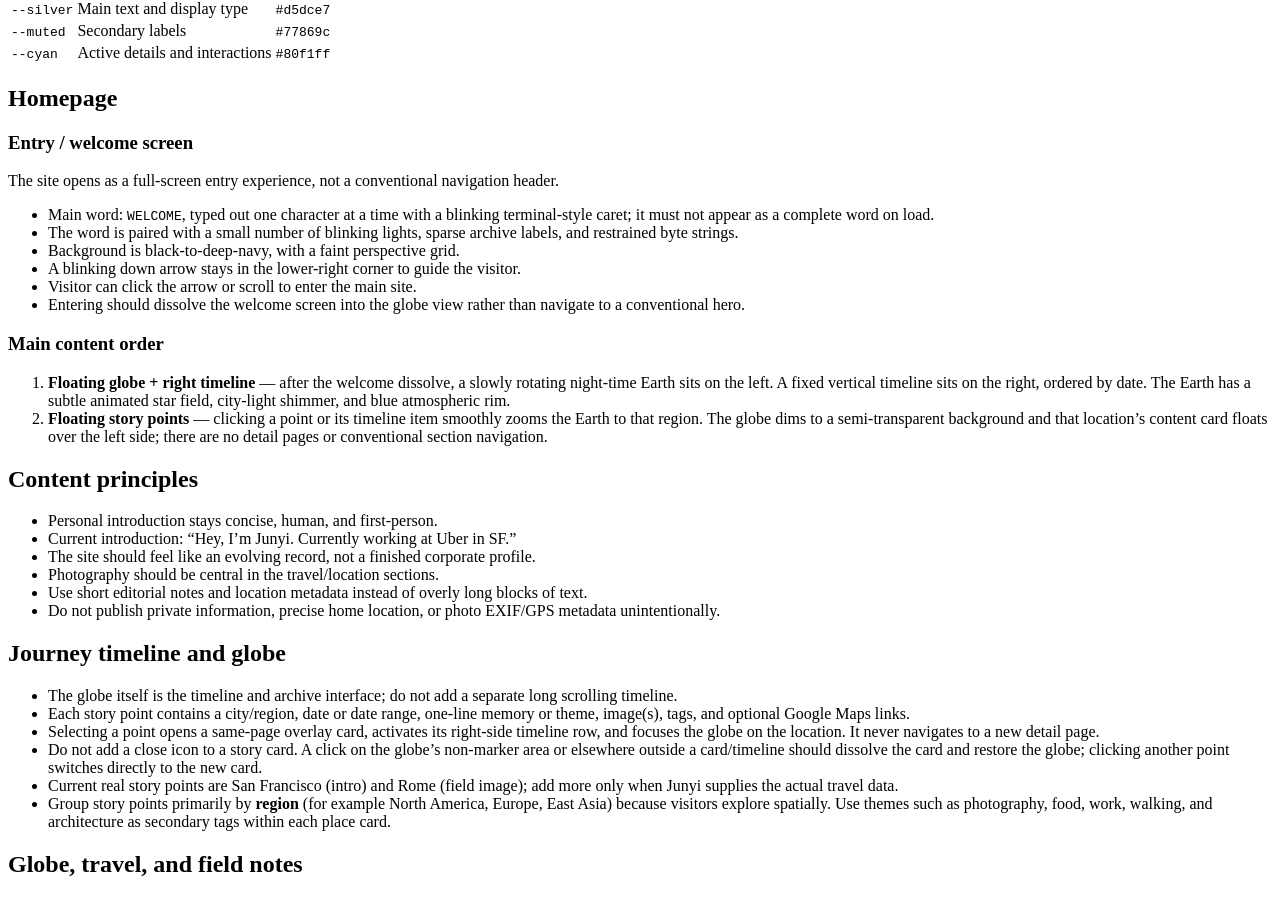
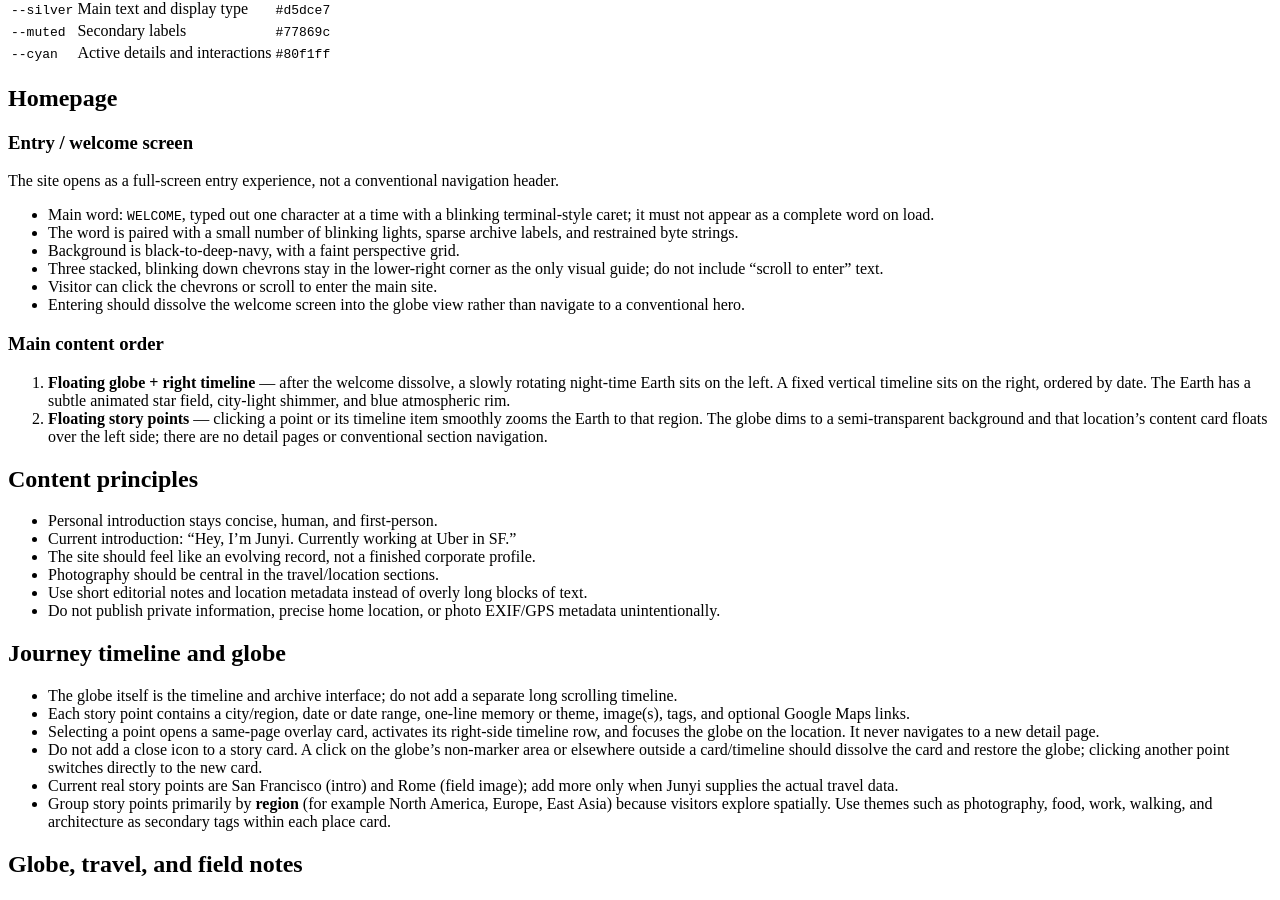
Before and after one commit to Kylinny/Kylinny.github.io, a Jekyll site: the page built from DESIGN_BRIEF.md, in a window 1280 px wide and 900 px high, scrolled down 784 px. Built offline with Jekyll 4.4.1, drawn with Linux system fonts in a browser that asks for light colours; nearby versions of some CDN libraries; our own code applies the rules of GitHub Pages for plain Markdown files.

Commit message:
Replace entry text with animated chevrons

```diff
--- a/DESIGN_BRIEF.md
+++ b/DESIGN_BRIEF.md
@@ -42,8 +42,8 @@
 - Main word: `WELCOME`, typed out one character at a time with a blinking terminal-style caret; it must not appear as a complete word on load.
 - The word is paired with a small number of blinking lights, sparse archive labels, and restrained byte strings.
 - Background is black-to-deep-navy, with a faint perspective grid.
-- A blinking down arrow stays in the lower-right corner to guide the visitor.
-- Visitor can click the arrow or scroll to enter the main site.
+- Three stacked, blinking down chevrons stay in the lower-right corner as the only visual guide; do not include “scroll to enter” text.
+- Visitor can click the chevrons or scroll to enter the main site.
 - Entering should dissolve the welcome screen into the globe view rather than navigate to a conventional hero.
 
 ### Main content order
--- a/index.html
+++ b/index.html
@@ -25,7 +25,7 @@
         <span class="byte byte-b">ARCHIVE OPEN</span>
         <span class="byte byte-c">JUNYI / SF</span>
       </div>
-      <button class="enter" id="enter-site" aria-label="Scroll to enter"><span>SCROLL TO ENTER</span><i>↓</i></button>
+      <button class="enter" id="enter-site" aria-label="Enter archive"><span class="chevrons" aria-hidden="true"><i></i><i></i><i></i></span></button>
       <p class="scroll-prompt">INITIALIZE / 01</p>
     </div>
 
--- a/single-globe.css
+++ b/single-globe.css
@@ -4,6 +4,7 @@
 .welcome { min-width: 7.25ch; text-align: left; }
 .welcome::before { display: none; }
 .welcome::after { content: '▌'; position: static; inset: auto; display: inline; margin-left: .08em; color: var(--cyan); -webkit-text-stroke: 0; clip-path: none; opacity: 1; animation: typing-caret .75s steps(1, end) infinite; }
+.enter { width:36px; height:44px; padding:0; display:grid; place-items:center; }.enter .chevrons { display:flex; flex-direction:column; align-items:center; gap:3px; }.enter .chevrons i { display:block; width:16px; height:16px; margin:0; border-right:2px solid var(--cyan); border-bottom:2px solid var(--cyan); transform:rotate(45deg); animation:chevron-fall 1.45s ease-in-out infinite; }.enter .chevrons i:nth-child(2) { animation-delay:.14s; opacity:.72; }.enter .chevrons i:nth-child(3) { animation-delay:.28s; opacity:.42; }
 .nav-links, .status { display: none; }
 .hero { min-height: 100vh; height: 100vh; }
 .hero-globe { top: 0; }
@@ -18,3 +19,4 @@
 .story-image-frame { display:grid; place-items:center; width:100%; aspect-ratio:4/3; margin:5px 0 4px; overflow:hidden; background:linear-gradient(135deg,rgba(10,35,69,.72),rgba(2,6,14,.88)); border:1px solid rgba(174,201,234,.14); }.story-image-frame img { display:block; width:auto; height:auto; max-width:100%; max-height:100%; object-fit:contain; filter:grayscale(1) contrast(1.08); opacity:1; transition:opacity .7s ease; }.story-image-frame img.is-dissolving { opacity:0; }.story-tags { display:flex; flex-wrap:wrap; gap:7px; margin-top:16px; }.story-tags span { border: 1px solid var(--line); padding:5px 7px; color:var(--muted); font:9px "DM Mono",monospace; letter-spacing:.06em; }
 @media (max-width:800px) { .globe-timeline { top:auto; bottom:7vh; right:20px; width:145px; transform:none; }.globe-timeline>p { display:none; }.timeline-item { padding-bottom:13px; padding-left:16px; }.timeline-item span { font-size:8px; }.timeline-item b { font-size:10px; }.timeline-line { top:3px; bottom:15px; }.story-card { left:20px; top:auto; bottom:20px; width:calc(100vw - 40px); transform:translateY(120%); }.story-card.open { transform:translateY(0); }.nav { height:65px; }.wordmark { font-size:22px; } }
 @keyframes typing-caret { 0%, 45% { opacity: 1; } 46%, 100% { opacity: 0; } }
+@keyframes chevron-fall { 0%,100% { transform:translateY(-4px) rotate(45deg); opacity:.25; } 50% { transform:translateY(4px) rotate(45deg); opacity:1; } }
```
